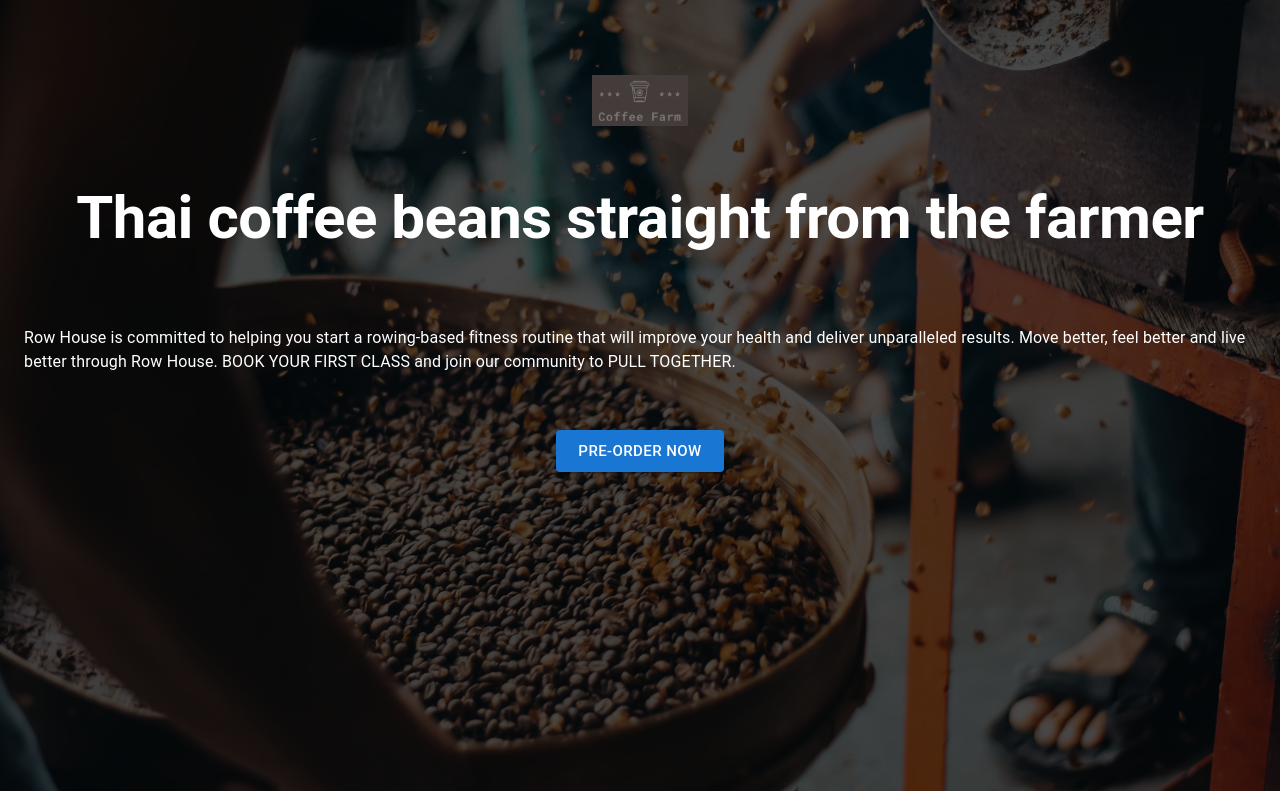
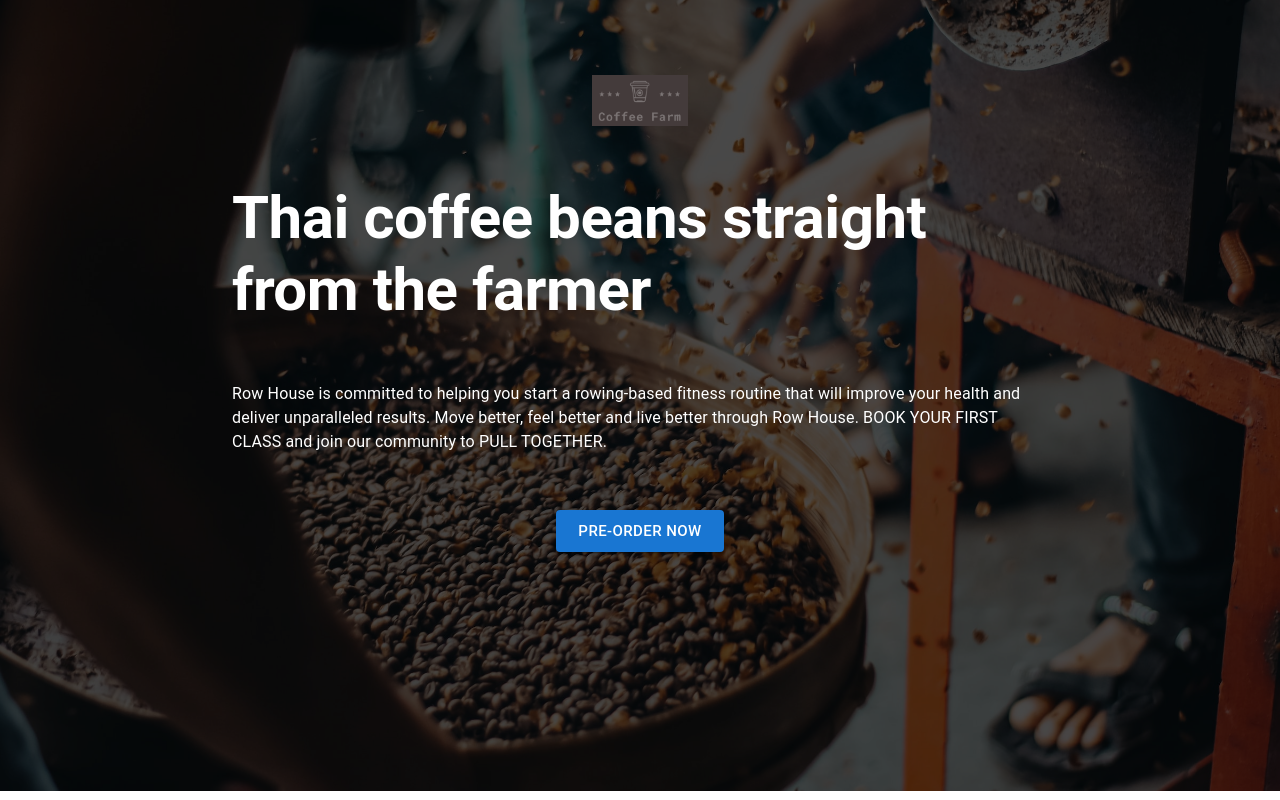
Before and after one commit to BrianLavery/coffee_app_client, a React (Create React App) app: page / in a window 1280 px wide. Built offline with nearby package versions, Linux system fonts and the light colour scheme.

Commit message:
app taking IP info of user and sending it to API on modal button click

```diff
--- a/src/apis/api.js
+++ b/src/apis/ipApi.js
@@ -1,10 +1,12 @@
 import axios from 'axios';
 
-const api = axios.create({});
+const ipApi = axios.create({
+	baseURL: 'https://geolocation-db.com/json/d802faa0-10bd-11ec-b2fe-47a0872c6708',
+});
 
 // Use below code so that when we get a 401 error when signin with incorrect credentials it does not go to catch statement
 // https://stackoverflow.com/questions/47216452/how-to-handle-401-authentication-error-in-axios-and-react
-api.interceptors.response.use(
+ipApi.interceptors.response.use(
 	(response) => {
 		return response;
 	},
@@ -18,4 +20,4 @@ api.interceptors.response.use(
 	}
 );
 
-export default api;
+export default ipApi;
--- /dev/null
+++ b/src/apis/serverApi.js
@@ -0,0 +1,21 @@
+import axios from 'axios';
+
+const serverApi = axios.create({});
+
+// Use below code so that when we get a 401 error when signin with incorrect credentials it does not go to catch statement
+// https://stackoverflow.com/questions/47216452/how-to-handle-401-authentication-error-in-axios-and-react
+serverApi.interceptors.response.use(
+	(response) => {
+		return response;
+	},
+	(error) => {
+		// console.log('this means we have got an axios error');
+		const { status } = error.response;
+		if (status === 401 || status === 422 || status === 404 || status === 304) {
+			return error.response;
+		}
+		return error;
+	}
+);
+
+export default serverApi;
--- a/src/components/App.js
+++ b/src/components/App.js
@@ -3,10 +3,13 @@ import { CssBaseline, Typography } from '@mui/material';
 import Grid from '@mui/material/Unstable_Grid2';
 import { ThemeProvider } from '@mui/material/styles';
 
+import { useState, useEffect } from 'react';
+import axios from 'axios';
+
 import BackgroundImage from './BackgroundImage';
 import LogoImage from './LogoImage';
 import theme from '../themes/theme';
-import ModalForm from './ModalForm';
+import FormModal from './FormModal';
 
 const App = () => {
 	return (
@@ -34,16 +37,38 @@ const App = () => {
 
 						<div style={{ width: '100%', marginTop: 40 }}></div>
 
-						<Grid item xs={12} xl={6} xlOffset={3} display='flex' justifyContent='center' alignItems='center'>
+						<Grid
+							item
+							xs={12}
+							md={10}
+							mdOffset={1}
+							lg={8}
+							lgOffset={2}
+							xl={6}
+							xlOffset={3}
+							display='flex'
+							justifyContent='center'
+							alignItems='center'>
 							<Typography variant='h2' style={{ color: 'white', fontWeight: 'bold' }}>
 								Thai coffee beans straight from the farmer
 							</Typography>
 						</Grid>
-						<Grid item xs={0} xl={3} />
+						<Grid item xs={0} md={1} lg={2} xl={3} />
 
 						<div style={{ width: '100%', marginTop: 40 }}></div>
 
-						<Grid item xs={12} xl={6} xlOffset={3} display='flex' justifyContent='center' alignItems='center'>
+						<Grid
+							item
+							xs={12}
+							md={10}
+							mdOffset={1}
+							lg={8}
+							lgOffset={2}
+							xl={6}
+							xlOffset={3}
+							display='flex'
+							justifyContent='center'
+							alignItems='center'>
 							<Typography variant='body1' style={{ color: 'white' }}>
 								Row House is committed to helping you start a rowing-based fitness routine that will improve your health
 								and deliver unparalleled results. Move better, feel better and live better through Row House. BOOK YOUR
@@ -54,7 +79,7 @@ const App = () => {
 						<div style={{ width: '100%', marginTop: 40 }}></div>
 
 						<Grid item xs={12} display='flex' justifyContent='center' alignItems='center'>
-							<ModalForm />
+							<FormModal />
 						</Grid>
 					</Grid>
 				</div>
--- a/src/components/BackgroundImage.js
+++ b/src/components/BackgroundImage.js
@@ -11,7 +11,7 @@ const BackgroundImage = ({ children }) => {
 				backgroundImage: `url(/images/coffee.jpg)`,
 			}}>
 			<div className='background-image__overlay'>
-				<Container maxWidth={false} className='background-image__container'>
+				<Container maxWidth='xl' className='background-image__container'>
 					{children}
 				</Container>
 			</div>
--- a/src/components/ModalForm.js
+++ b/src/components/FormModal.js
@@ -1,7 +1,9 @@
 import React from 'react';
 import { Button, Box, Modal } from '@mui/material';
 
-import MyForm from './MyForm';
+import UserForm from './UserForm';
+import ipApi from '../apis/ipApi';
+import serverApi from '../apis/serverApi';
 
 const style = {
 	position: 'absolute',
@@ -16,14 +18,30 @@ const style = {
 	p: 4,
 };
 
-const ModalForm = () => {
+const FormModal = () => {
 	const [open, setOpen] = React.useState(false);
 	const handleOpen = () => setOpen(true);
 	const handleClose = () => setOpen(false);
 
+	const onButtonClick = async () => {
+		handleOpen();
+		const response = await ipApi.get();
+		const { data } = response;
+
+		let [ipAddress, ipCity, ipCountry] = ['unknown', 'unknown', 'unknown'];
+
+		if (data) {
+			ipAddress = data.IPv4;
+			ipCity = data.city;
+			ipCountry = data.country_name;
+		}
+
+		await serverApi.post('/api/click', { ipAddress, ipCity, ipCountry });
+	};
+
 	return (
 		<div>
-			<Button size='large' variant='contained' onClick={handleOpen}>
+			<Button size='large' variant='contained' onClick={onButtonClick}>
 				Pre-Order Now
 			</Button>
 
@@ -33,11 +51,11 @@ const ModalForm = () => {
 				aria-labelledby='modal-modal-title'
 				aria-describedby='modal-modal-description'>
 				<Box sx={style}>
-					<MyForm handleClose={handleClose} />
+					<UserForm handleClose={handleClose} />
 				</Box>
 			</Modal>
 		</div>
 	);
 };
 
-export default ModalForm;
+export default FormModal;
--- a/src/components/MyForm.js
+++ b/src/components/UserForm.js
@@ -3,16 +3,16 @@ import { Form } from 'react-final-form';
 import { TextField } from 'mui-rff';
 import { Button, Typography } from '@mui/material';
 
-import api from '../apis/api';
+import serverApi from '../apis/serverApi';
 
-const MyForm = ({ initialValues = { name: '', email: '' }, handleClose }) => {
+const UserForm = ({ initialValues = { name: '', email: '' }, handleClose }) => {
 	const [submitted, setSubmitted] = useState(false);
 	const [submitMessage, setSubmitMessage] = useState('');
 
 	const onSubmit = async (values) => {
 		try {
 			const { name, email } = values;
-			const response = await api.post('/api/user', { name, email });
+			const response = await serverApi.post('/api/user', { name, email });
 			setSubmitMessage(response.data.result);
 			setSubmitted(true);
 		} catch (error) {
@@ -57,8 +57,8 @@ const MyForm = ({ initialValues = { name: '', email: '' }, handleClose }) => {
 						<TextField label='Name' name='name' required={true} margin='normal' />
 						<TextField label='Email' name='email' required={true} margin='normal' />
 						<div style={{ display: 'flex', justifyContent: 'center', marginTop: 4 }}>
-							<Button type='submit' disabled={submitting}>
-								Submit
+							<Button type='submit' size='large' variant='contained' disabled={submitting}>
+								Pre-Order Now
 							</Button>
 						</div>
 					</form>
@@ -70,4 +70,4 @@ const MyForm = ({ initialValues = { name: '', email: '' }, handleClose }) => {
 	return renderForm();
 };
 
-export default MyForm;
+export default UserForm;
```
